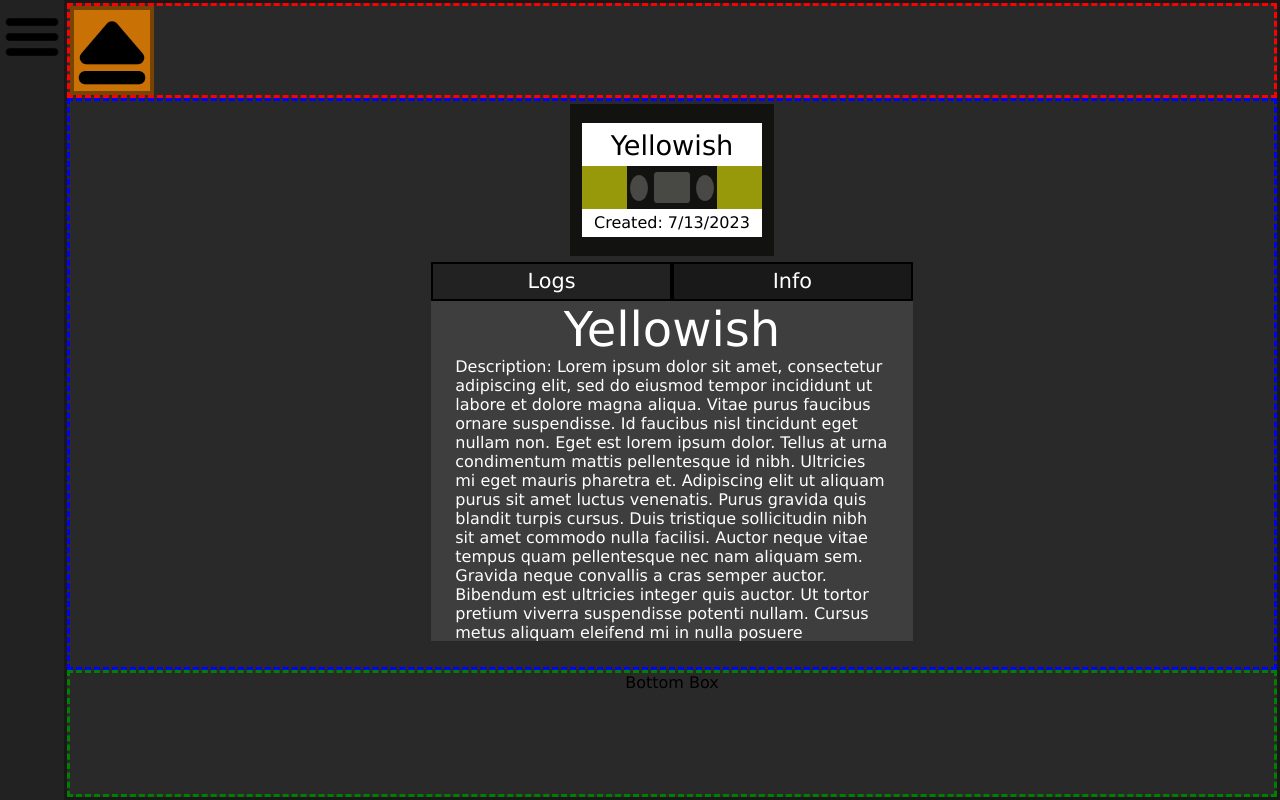
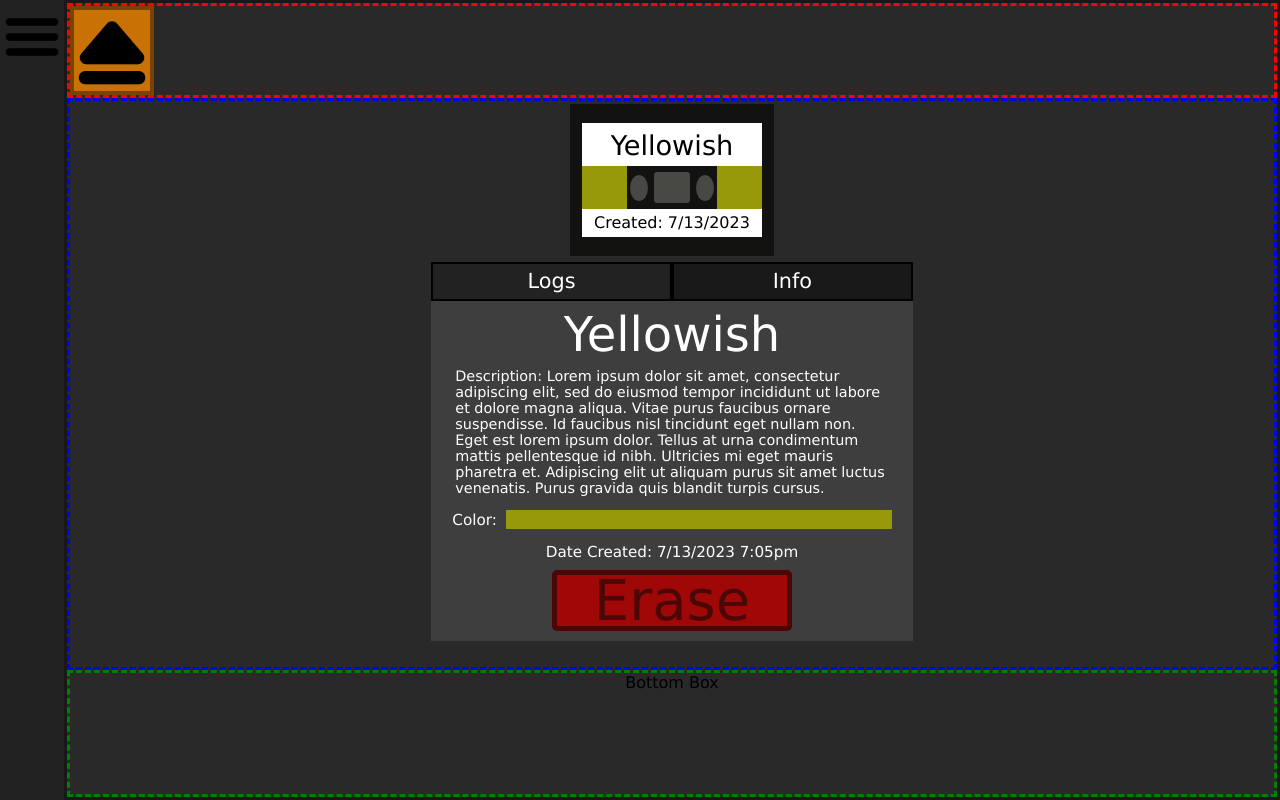
Before and after one commit to LanceCampos5302/CassetteWebsite, a React (Create React App) app: page / in a window 1280 px wide. Both pictures are taken after a click on the element "Info". Built offline with nearby package versions, Linux system fonts and the light colour scheme.

Commit message:
small updates

```diff
--- a/src/components/CassettePage/CassettePage.css
+++ b/src/components/CassettePage/CassettePage.css
@@ -109,6 +109,8 @@
 .CassettePageInfoName{
     width: 100%;
     height: 20%;
+    margin-top: 1%;
+    margin-bottom: 1%;
     font-size: 3rem;
     display: flex;
     justify-content: center;
@@ -119,7 +121,7 @@
     width: 100%;
     padding-left: 5%;
     padding-right: 5%;
-    font-size: 1rem;
+    font-size: 90%;
     display: flex;
     align-items: center;
 }
--- a/src/components/CassettePage/CassettePage.js
+++ b/src/components/CassettePage/CassettePage.js
@@ -53,7 +53,7 @@ const CassettePage = () => {
                         ) : (
                         <>
                             <div className='CassettePageInfoName'>Yellowish</div>
-                            <div className='CassettePageInfoDescription'>Description: Lorem ipsum dolor sit amet, consectetur adipiscing elit, sed do eiusmod tempor incididunt ut labore et dolore magna aliqua. Vitae purus faucibus ornare suspendisse. Id faucibus nisl tincidunt eget nullam non. Eget est lorem ipsum dolor. Tellus at urna condimentum mattis pellentesque id nibh. Ultricies mi eget mauris pharetra et. Adipiscing elit ut aliquam purus sit amet luctus venenatis. Purus gravida quis blandit turpis cursus. Duis tristique sollicitudin nibh sit amet commodo nulla facilisi. Auctor neque vitae tempus quam pellentesque nec nam aliquam sem. Gravida neque convallis a cras semper auctor. Bibendum est ultricies integer quis auctor. Ut tortor pretium viverra suspendisse potenti nullam. Cursus metus aliquam eleifend mi in nulla posuere sollicitudin aliquam. Curabitur vitae nunc sed velit dignissim sodales. Velit egestas dui id ornare arcu odio. Lobortis scelerisque fermentum dui faucibus in ornare quam.</div>
+                            <div className='CassettePageInfoDescription'>Description: Lorem ipsum dolor sit amet, consectetur adipiscing elit, sed do eiusmod tempor incididunt ut labore et dolore magna aliqua. Vitae purus faucibus ornare suspendisse. Id faucibus nisl tincidunt eget nullam non. Eget est lorem ipsum dolor. Tellus at urna condimentum mattis pellentesque id nibh. Ultricies mi eget mauris pharetra et. Adipiscing elit ut aliquam purus sit amet luctus venenatis. Purus gravida quis blandit turpis cursus.</div>
                             <div className='CassettePageInfoColorBox'>
                                 Color:
                                 <div className='CassettePageInfoColor'></div>
```
Also changed, not shown: src/Board.txt.
